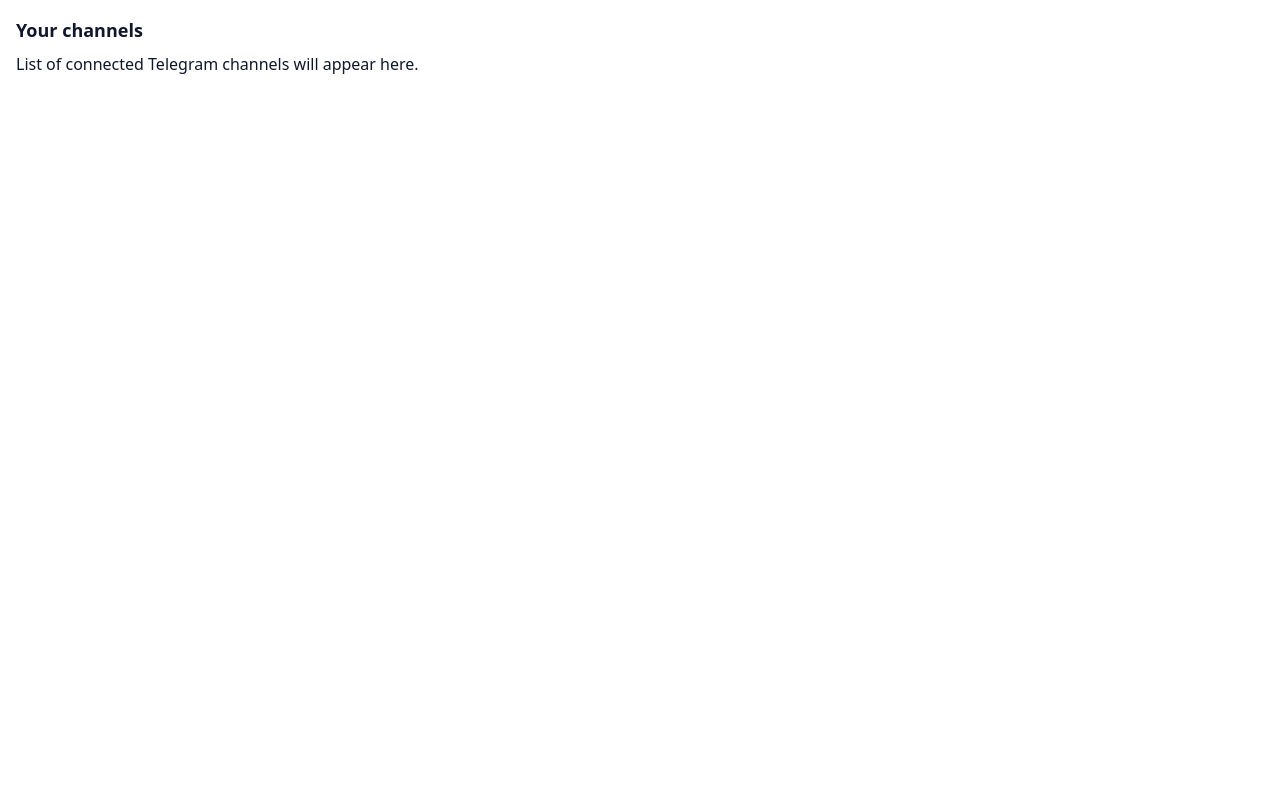
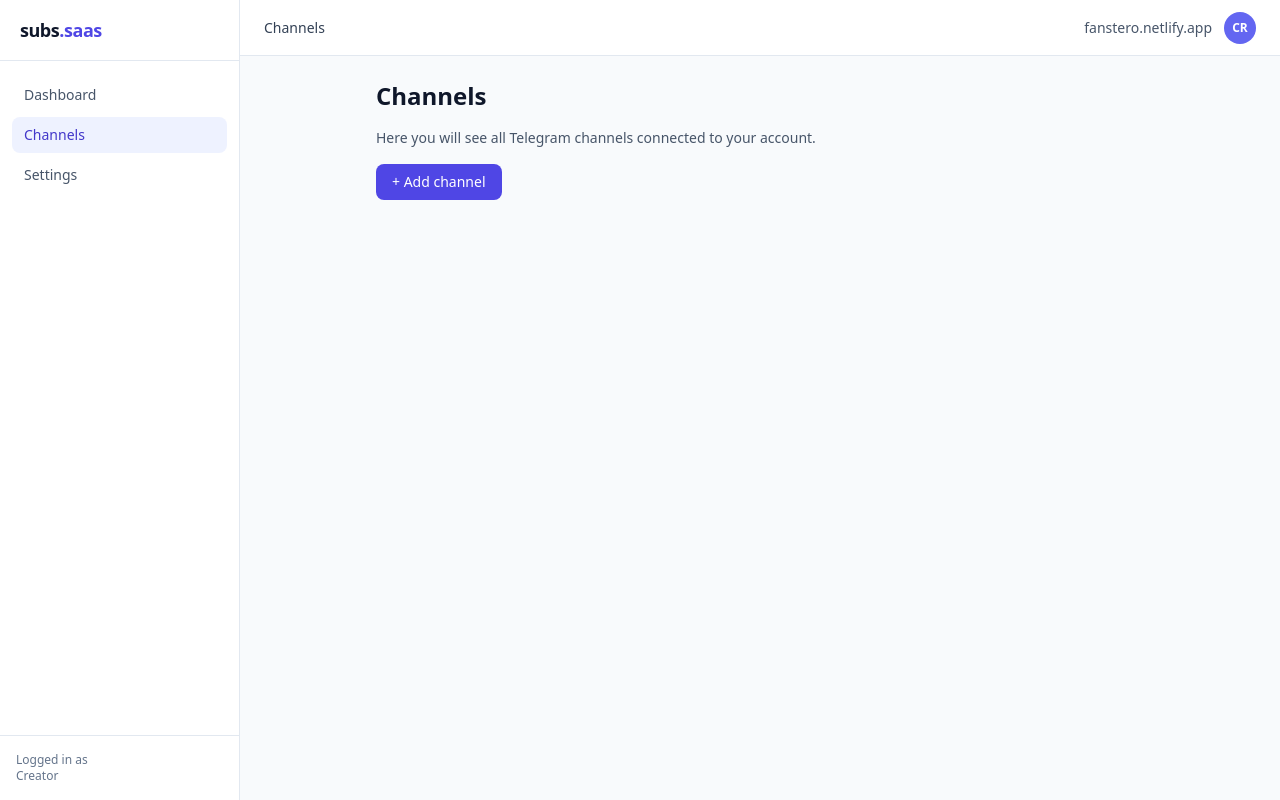
Before and after one commit to uplivonia/subs-saas, a Next.js app in the folder frontend/: page /app/channels in a window 1280 px wide. Built offline with nearby package versions, Linux system fonts and the light colour scheme.

Commit message:
Add app dashboard layout, navigation, pages, and path alias

```diff
--- /dev/null
+++ b/frontend/src/components/AppLayout.tsx
@@ -0,0 +1,72 @@
+import Link from "next/link";
+import { useRouter } from "next/router";
+import { ReactNode } from "react";
+
+type Props = {
+    title?: string;
+    children: ReactNode;
+};
+
+const navItems = [
+    { href: "/app/dashboard", label: "Dashboard" },
+    { href: "/app/channels", label: "Channels" },
+    // позже добавим Subscribers, Billing и т.п.
+    { href: "/app/settings", label: "Settings" },
+];
+
+export default function AppLayout({ title, children }: Props) {
+    const router = useRouter();
+
+    return (
+        <div className="min-h-screen bg-slate-50 text-slate-900 flex">
+            {/* Sidebar */}
+            <aside className="w-60 border-r border-slate-200 bg-white flex flex-col">
+                <div className="px-5 py-4 border-b border-slate-200">
+                    <Link href="/" className="text-lg font-bold tracking-tight">
+                        subs<span className="text-indigo-600">.saas</span>
+                    </Link>
+                </div>
+
+                <nav className="flex-1 px-3 py-4 space-y-1">
+                    {navItems.map((item) => {
+                        const active = router.pathname.startsWith(item.href);
+                        return (
+                            <Link
+                                key={item.href}
+                                href={item.href}
+                                className={`block px-3 py-2 rounded-lg text-sm ${active
+                                        ? "bg-indigo-50 text-indigo-700 font-medium"
+                                        : "text-slate-600 hover:bg-slate-100"
+                                    }`}
+                            >
+                                {item.label}
+                            </Link>
+                        );
+                    })}
+                </nav>
+
+                <div className="px-4 py-4 border-t border-slate-200 text-xs text-slate-500">
+                    <div>Logged in as</div>
+                    <div className="font-medium">Creator</div>
+                </div>
+            </aside>
+
+            {/* Main content */}
+            <div className="flex-1 flex flex-col">
+                <header className="h-14 border-b border-slate-200 bg-white flex items-center justify-between px-6">
+                    <div className="text-sm font-medium text-slate-700">
+                        {title || "Dashboard"}
+                    </div>
+                    <div className="flex items-center gap-3 text-sm text-slate-600">
+                        <span className="hidden sm:inline">fanstero.netlify.app</span>
+                        <span className="w-8 h-8 rounded-full bg-indigo-500 text-white flex items-center justify-center text-xs font-semibold">
+                            CR
+                        </span>
+                    </div>
+                </header>
+
+                <main className="flex-1 px-6 py-6">{children}</main>
+            </div>
+        </div>
+    );
+}
--- /dev/null
+++ b/frontend/src/pages/app/channels.tsx
@@ -0,0 +1,17 @@
+import AppLayout from "@/components/AppLayout";
+
+export default function ChannelsPage() {
+    return (
+        <AppLayout title="Channels">
+            <div className="max-w-3xl mx-auto">
+                <h1 className="text-2xl font-semibold mb-4">Channels</h1>
+                <p className="text-sm text-slate-600 mb-4">
+                    Here you will see all Telegram channels connected to your account.
+                </p>
+                <button className="px-4 py-2 rounded-lg bg-indigo-600 text-white text-sm font-medium hover:bg-indigo-700">
+                    + Add channel
+                </button>
+            </div>
+        </AppLayout>
+    );
+}
--- a/frontend/src/pages/app/dashboard.tsx
+++ b/frontend/src/pages/app/dashboard.tsx
@@ -1,27 +1,65 @@
-import { useEffect, useState } from "react";
+import AppLayout from "@/components/AppLayout";
 
 export default function Dashboard() {
-    const [user, setUser] = useState<any>(null);
-
-    useEffect(() => {
-        const token = localStorage.getItem("token");
-        if (!token) return;
-
-        fetch("https://subs-saas.onrender.com/api/v1/users/me", {
-            headers: { Authorization: `Bearer ${token}` },
-        })
-            .then((r) => r.json())
-            .then(setUser);
-    }, []);
+    // пока всё статично, позже подтащим реальные данные с бэка
+    const stats = [
+        { label: "Monthly revenue", value: "$0.00" },
+        { label: "Active subscribers", value: "0" },
+        { label: "Connected channels", value: "0" },
+    ];
 
     return (
-        <div className="min-h-screen p-10">
-            <h1 className="text-3xl font-bold">Dashboard</h1>
-            {user ? (
-                <p className="mt-4">Welcome, {user.name || "Creator"}!</p>
-            ) : (
-                <p>Loading user...</p>
-            )}
-        </div>
+        <AppLayout title="Dashboard">
+            <div className="max-w-5xl mx-auto space-y-8">
+                {/* Top stats */}
+                <section>
+                    <h1 className="text-2xl font-semibold mb-4">Overview</h1>
+                    <div className="grid gap-4 md:grid-cols-3">
+                        {stats.map((stat) => (
+                            <div
+                                key={stat.label}
+                                className="bg-white border border-slate-200 rounded-xl p-4"
+                            >
+                                <p className="text-xs text-slate-500">{stat.label}</p>
+                                <p className="mt-2 text-xl font-semibold">{stat.value}</p>
+                            </div>
+                        ))}
+                    </div>
+                </section>
+
+                {/* Channels + payments preview */}
+                <section className="grid gap-6 md:grid-cols-2">
+                    <div className="bg-white border border-slate-200 rounded-xl p-4">
+                        <div className="flex items-center justify-between mb-3">
+                            <h2 className="text-sm font-medium text-slate-800">
+                                Connected channels
+                            </h2>
+                            <span className="text-xs text-indigo-600 cursor-pointer">
+                                View all
+                            </span>
+                        </div>
+                        <p className="text-sm text-slate-500 mb-4">
+                            You don&apos;t have any channels yet.
+                        </p>
+                        <button className="px-4 py-2 rounded-lg bg-indigo-600 text-white text-sm font-medium hover:bg-indigo-700">
+                            + Add channel
+                        </button>
+                    </div>
+
+                    <div className="bg-white border border-slate-200 rounded-xl p-4">
+                        <div className="flex items-center justify-between mb-3">
+                            <h2 className="text-sm font-medium text-slate-800">
+                                Recent payments
+                            </h2>
+                            <span className="text-xs text-slate-400">Coming soon</span>
+                        </div>
+                        <p className="text-sm text-slate-500">
+                            Once you connect a channel and start selling subscriptions, your
+                            latest payments will appear here.
+                        </p>
+                    </div>
+                </section>
+            </div>
+        </AppLayout>
     );
 }
--- /dev/null
+++ b/frontend/src/pages/app/settings.tsx
@@ -0,0 +1,18 @@
+import AppLayout from "@/components/AppLayout";
+
+export default function SettingsPage() {
+    return (
+        <AppLayout title="Settings">
+            <div className="max-w-3xl mx-auto space-y-4">
+                <h1 className="text-2xl font-semibold">Settings</h1>
+                <p className="text-sm text-slate-600">
+                    Profile, language, and billing settings will live here later.
+                </p>
+                <div className="bg-white border border-slate-200 rounded-xl p-4 text-sm text-slate-600">
+                    <p className="font-medium mb-1">Account</p>
+                    <p>Email / Telegram-based account. Nothing to configure yet.</p>
+                </div>
+            </div>
+        </AppLayout>
+    );
+}
```
Also changed, not shown: frontend/tsconfig.json (+8 -14 lines), 1 other file (tests, documents, lock files or other folders).
